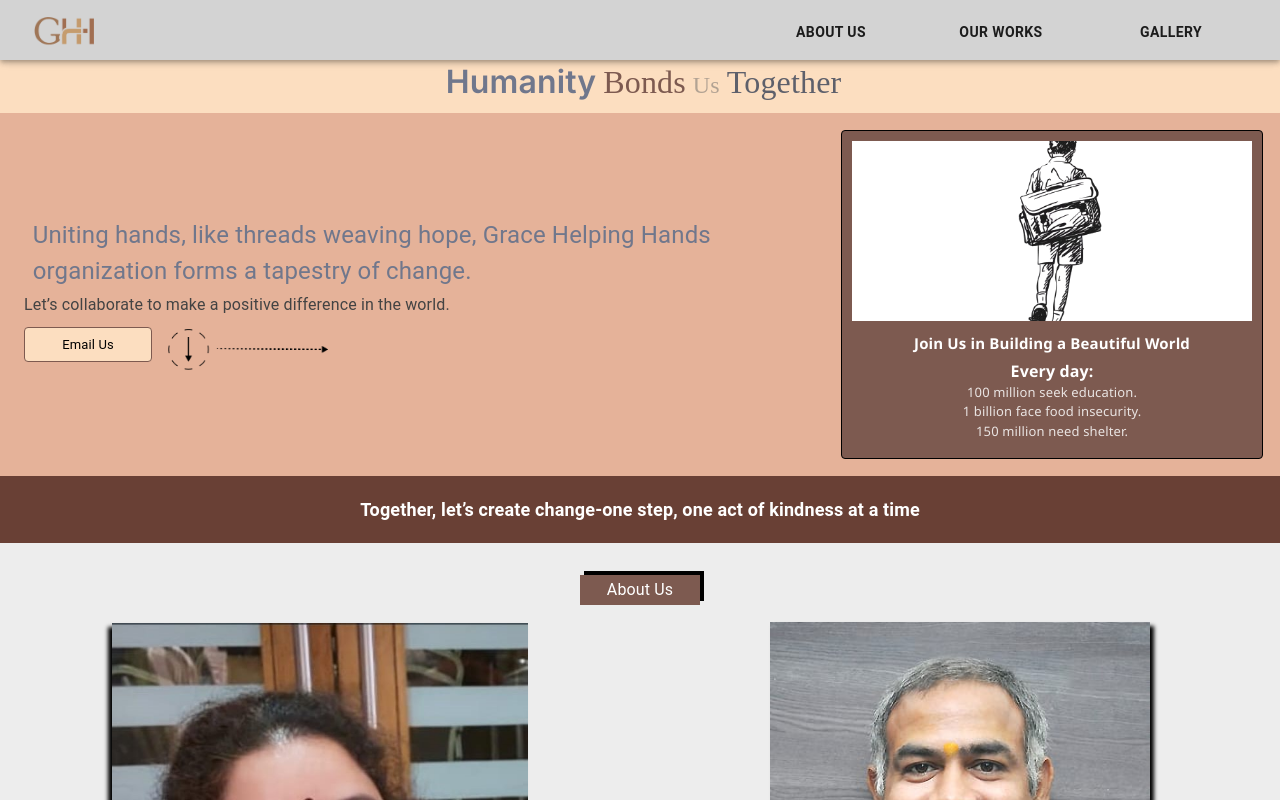
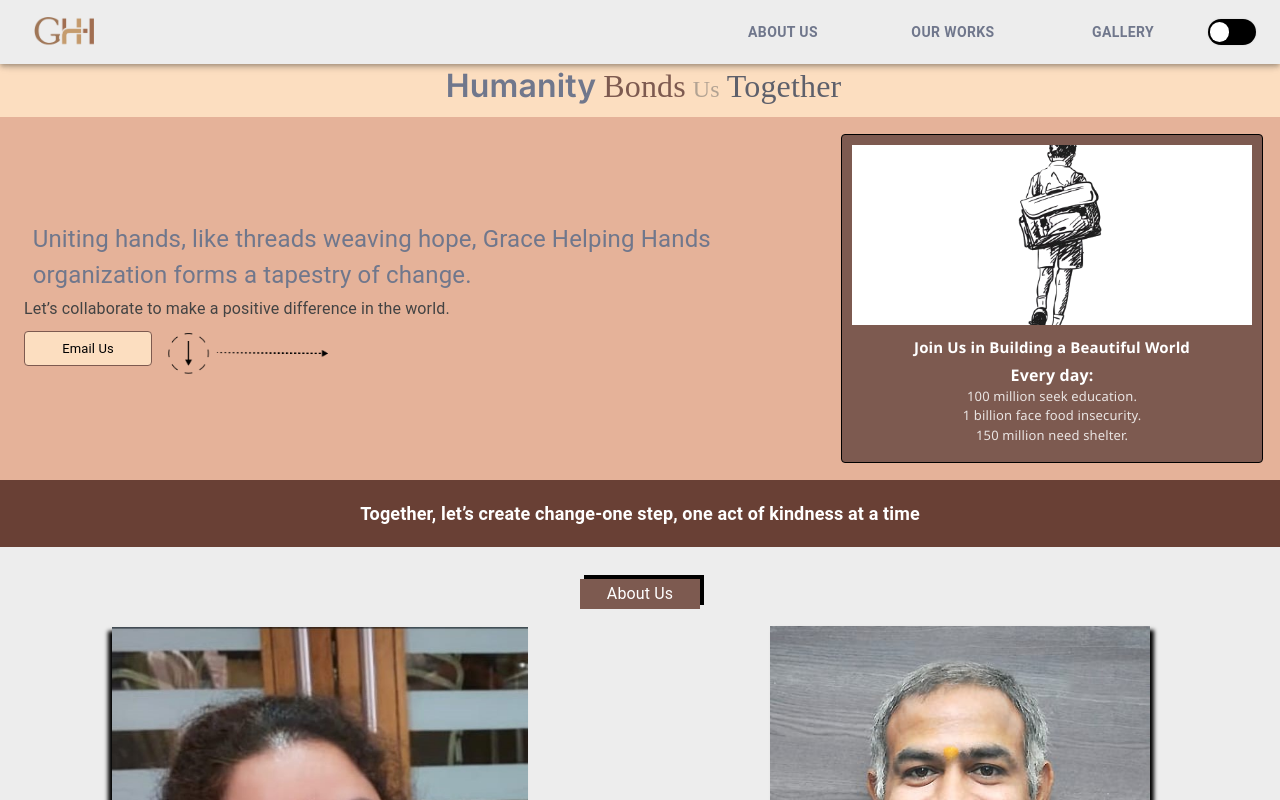
Before and after one commit to darshan1005/GHH-org, a React (Vite) app: page / in a window 1280 px wide. Shown: the top 800 px of the page. Built offline with nearby package versions, Linux system fonts and the light colour scheme; a web font is replaced by a local one.

Commit message:
GHH-Theme-context-cnanges

```diff
--- a/src/App.jsx
+++ b/src/App.jsx
@@ -1,4 +1,3 @@
-import { useState } from "react";
 import Nav from "./Components/Nav-bar/Nav.jsx";
 import Hero from "./Components/Hero/hero.jsx";
 import Top from "./Components/Top-button/top.jsx";
@@ -7,20 +6,11 @@ import Ourwork from "./Components/Ourwork/ourwork.jsx";
 import Instruct from "./Components/Instructions/Instruct.jsx";
 import Footer from "./Components/Footer/footer.jsx";
 import GridImages from "./Components/Grid-gallery/grid-images.jsx";
-import ToggleTheme from "./Components/ToggleTheme/ToggleTheme.jsx";
-import { CssBaseline, ThemeProvider } from "@mui/material";
-import { themeDark, themeLight } from "./theme.jsx";
+import { CssBaseline, ThemeProvider, useTheme } from "@mui/material";
 
 const App = () => {
-  const [darkMode, setDarkMode] = useState(false);
-
-  const handleThemeChange = () => {
-    setDarkMode((prevMode) => !prevMode);
-  };
-
-  const theme = darkMode ? themeDark : themeLight;
   return (
-    <ThemeProvider theme={theme}>
+    <>
       <CssBaseline />
       <Nav />
       <Hero />
@@ -30,12 +20,7 @@ const App = () => {
       <Instruct />
       <Footer />
       <Top />
-      <ToggleTheme
-        onToggleSwitch={handleThemeChange}
-        darkMode={darkMode}
-        theme={theme}
-      />
-    </ThemeProvider>
+    </>
   );
 };
 
--- a/src/Components/Nav-bar/Nav.jsx
+++ b/src/Components/Nav-bar/Nav.jsx
@@ -1,4 +1,4 @@
-import { useEffect, useState } from "react";
+import { useEffect, useState, useContext } from "react";
 import {
   AppBar,
   Toolbar,
@@ -8,10 +8,15 @@ import {
   Menu,
   MenuItem,
   Typography,
+  useTheme,
+  Tooltip,
 } from "@mui/material";
 import logo from "../../assets/Asset 10@2x.png";
 import logo2 from "../../assets/GHH 9@2x.png";
 import MenuOpenIcon from "@mui/icons-material/MenuOpen";
+import ToggleTheme from "../ToggleTheme/ToggleTheme";
+import { ThemeLight, ThemeDark } from "../../theme";
+import { ThemeContext } from "../../ThemeContext";
 
 // Import AOS
 import AOS from "aos";
@@ -21,6 +26,9 @@ const Nav = () => {
   useEffect(() => {
     AOS.init({ duration: 2000 });
   }, []);
+
+  const theme = useTheme();
+  const { darkMode, toggleTheme } = useContext(ThemeContext);
 
   const [anchorElNav, setAnchorElNav] = useState(null);
 
@@ -38,22 +46,28 @@ const Nav = () => {
     setAnchorElNav(null);
   };
 
+
+  const handleThemeChange = () => {
+    setDarkMode((prevMode) => !prevMode);
+  };
+
+  const themeMode = darkMode ? ThemeDark : ThemeLight;
+
   return (
     <AppBar
       position="sticky"
       color="default"
       sx={{
-        backgroundColor: "lightgrey",
-        height: "60px",
+        backgroundColor: theme.palette.background.default,
         maxWidth: "100% !important",
       }}
     >
       <Container
-        sx={{ height: "55px", maxWidth: "100% !important", margin: "0px" }}
+        sx={{ display: 'flex', alignContent:'center', maxWidth: "100% !important", margin: "0px" }}
       >
         <Toolbar
           disableGutters
-          sx={{ height: "50px", maxWidth: "100% !important" }}
+          sx={{  maxWidth: "100% !important" }}
         >
           {/* Logo */}
           <Box
@@ -87,6 +101,7 @@ const Nav = () => {
             sx={{
               flexGrow: 1,
               display: { xs: "none", md: "flex" },
+              alignItems:'center',
               justifyContent: "end",
               height: "40px",
               margin: "0px",
@@ -97,11 +112,12 @@ const Nav = () => {
                 key={index}
                 href={page.href}
                 color="inherit"
-                sx={{ margin: "0 10px", width: "150px" }}
+                sx={{ margin: "0 10px", width: "150px", color: theme.palette.text.primary }}
               >
                 {page.name}
               </Button>
             ))}
+              <ToggleTheme onToggleSwitch={toggleTheme} darkMode={darkMode} />
           </Box>
 
           {/* Mobile Menu */}
--- a/src/Components/ToggleTheme/ToggleTheme.jsx
+++ b/src/Components/ToggleTheme/ToggleTheme.jsx
@@ -1,27 +1,31 @@
-import { Box, useTheme } from "@mui/material";
+import { Box } from "@mui/material";
 import PropTypes from "prop-types";
+import { useContext } from "react";
+import { ThemeContext } from "../../ThemeContext";
 
-const ThemeToggle = ({ onToggleSwitch, darkMode }) => {
-  const theme = useTheme();
+const ThemeToggle = () => {
+  const { darkMode, toggleTheme } = useContext(ThemeContext);
 
   return (
     <Box
       sx={{
         maxWidth: "3rem",
+        height: "1.57rem",
         borderRadius: "1rem",
         display: "flex",
         alignItems: "center",
         justifyContent: darkMode ? "end" : "start",
         padding: "2px",
-        boxShadow: `0px 0px 2px ${theme.palette.grey[900]}`,
-        backgroundColor: !darkMode ? "black" : theme.palette.common.white,
+        boxShadow: `0px 0px 2px ${darkMode ? "#000" : "#ccc"}`,
+        backgroundColor: darkMode ? "#fff" : "#000",
+        cursor: "pointer",
       }}
-      onClick={onToggleSwitch}
+      onClick={toggleTheme}
     >
       <Box
         sx={{
           borderRadius: "50%",
-          background: darkMode ? "black" : theme.palette.common.white,
+          background: darkMode ? "#000" : "#fff",
           height: "1.2rem",
           width: "1.2rem",
         }}
@@ -30,10 +34,10 @@ const ThemeToggle = ({ onToggleSwitch, darkMode }) => {
   );
 };
 
-// Corrected PropTypes validation
+// PropTypes
 ThemeToggle.propTypes = {
-  onToggleSwitch: PropTypes.func.isRequired,
-  darkMode: PropTypes.bool.isRequired,
+  onToggleSwitch: PropTypes.func,
+  darkMode: PropTypes.bool,
 };
 
 export default ThemeToggle;
--- /dev/null
+++ b/src/ThemeContext.jsx
@@ -0,0 +1,24 @@
+import { createContext, useState, useMemo } from "react";
+import { ThemeProvider, CssBaseline } from "@mui/material";
+import { ThemeLight, ThemeDark } from "./theme";
+
+export const ThemeContext = createContext();
+
+export const ThemeContextProvider = ({ children }) => {
+  const [darkMode, setDarkMode] = useState(false);
+
+  const toggleTheme = () => {
+    setDarkMode((prevMode) => !prevMode);
+  };
+
+  const theme = useMemo(() => (darkMode ? ThemeDark : ThemeLight), [darkMode]);
+
+  return (
+    <ThemeContext.Provider value={{ darkMode, toggleTheme }}>
+      <ThemeProvider theme={theme}>
+        <CssBaseline />
+        {children}
+      </ThemeProvider>
+    </ThemeContext.Provider>
+  );
+};
--- a/src/main.jsx
+++ b/src/main.jsx
@@ -2,9 +2,12 @@ import React from "react";
 import ReactDOM from "react-dom/client";
 import App from "./App.jsx";
 import "./main.css";
+import { ThemeContextProvider } from "./ThemeContext.jsx";
 
 ReactDOM.createRoot(document.getElementById("root")).render(
   <React.StrictMode>
+    <ThemeContextProvider>
     <App />
+    </ThemeContextProvider>
   </React.StrictMode>
 );
--- a/src/theme.jsx
+++ b/src/theme.jsx
@@ -1,6 +1,6 @@
 import { createTheme } from "@mui/material/styles";
 
-export const themeLight = createTheme({
+export const ThemeLight = createTheme({
   palette: {
     primary: {
       main: "#70778C", // Button background
@@ -53,7 +53,7 @@ export const themeLight = createTheme({
   },
 });
 
-export const themeDark = createTheme({
+export const ThemeDark = createTheme({
   palette: {
     primary: {
       main: "#EDEDED", // Button background
```
